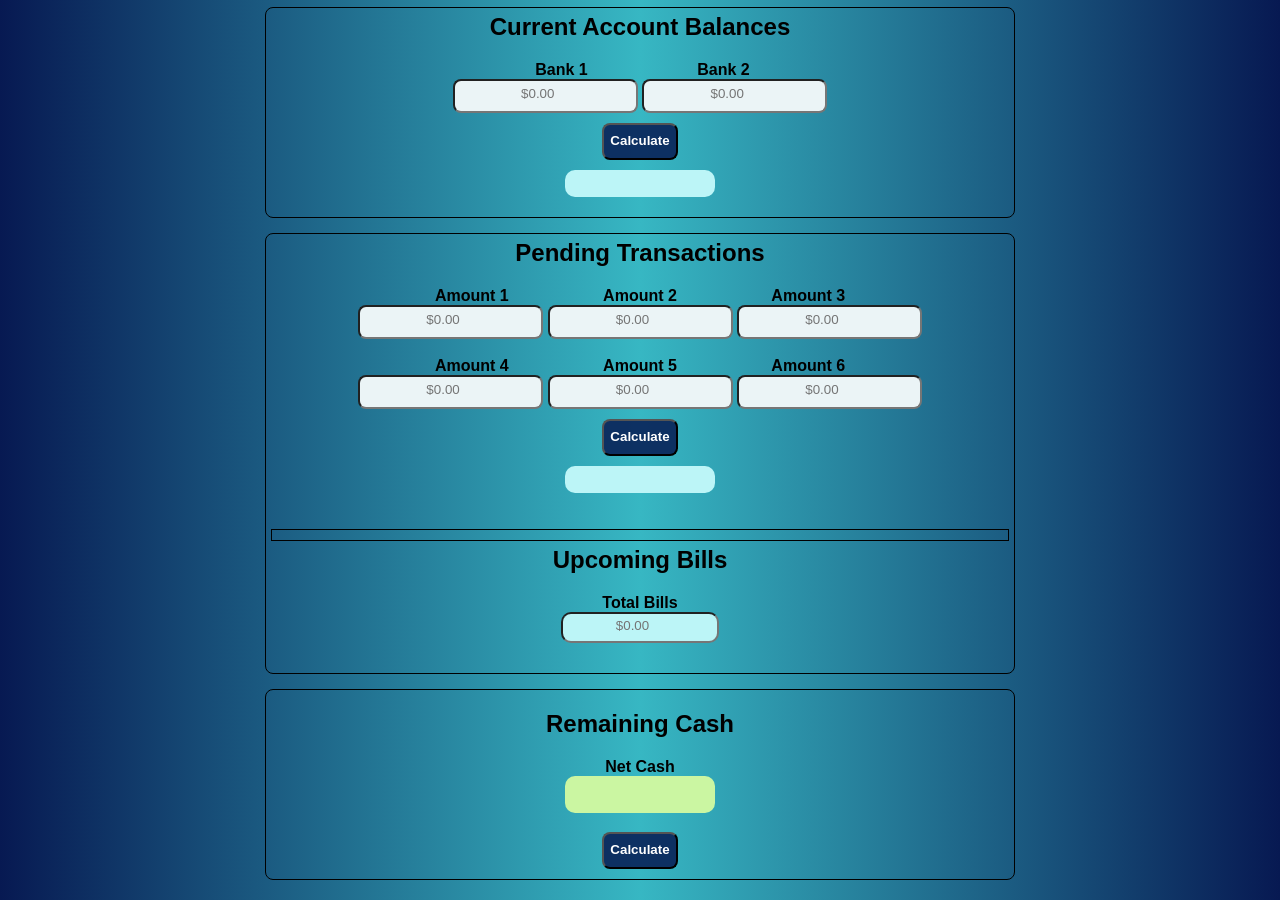
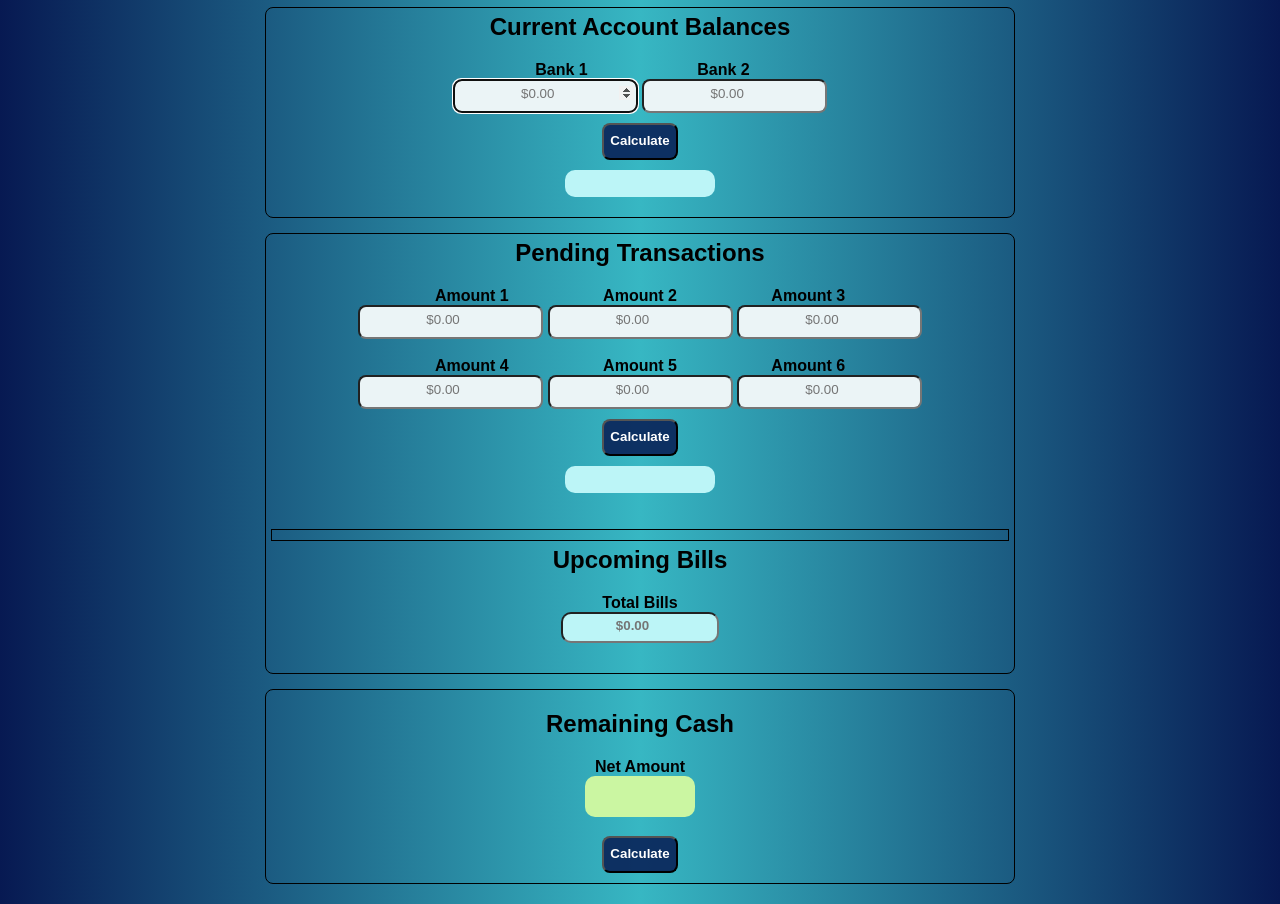
Before and after one commit to cbyzz24/Bottom_Line_Calc, a plain HTML site: page index.html in a window 1280 px wide. Shown: the part 60-964 px from the top of the page. Drawn offline with Linux system fonts and the light colour scheme.

Commit message:
Style edits

```diff
--- a/index.html
+++ b/index.html
@@ -13,7 +13,7 @@
         <h2>Current Account Balances</h2>
         <label class="bankLabel" for="">Bank 1</label>
         <label class="bankLabel" for="">Bank 2</label> <br>
-        <input class="amt" id="bank1Balance" type="number" placeholder="$0.00" >
+        <input class="amt" id="bank1Balance" type="number" placeholder="$0.00" autofocus >
         <input class="amt" id="bank2Balance" type="number" placeholder="$0.00" > <br>
         <input id="bankBtn" type="button" value="Calculate" onclick="calcBankBal()" >
         <div id="bankTotalDisplay" type="number"></div>
@@ -51,7 +51,7 @@
     <div class="section3">
         <h2>Remaining Cash</h2>
         <!-- <label class="netCashLabel" for="">Net Cash</label> <br>  -->
-         <h4>Net Cash</h4>
+         <h4>Net Amount</h4>
         <output id="netCashDisplay" type="number"></output> <br> <br>
         <input id="netCashBtn" type="button" value="Calculate" onclick="calcNetCash()" > <br>
 
--- a/style.css
+++ b/style.css
@@ -66,6 +66,7 @@ h2{
     height: 12px;
     border-radius: 10px;
     padding-top: 5px;
+    font-weight: bold;
 }
 
 #bankBtn{
@@ -112,6 +113,7 @@ h2{
     height: 12px;
     border-radius: 10px;
     padding-top: 5px;
+    font-weight: bold;
 }
 
 
@@ -156,6 +158,7 @@ hr.solid{
     height: 12px;
     border-radius: 10px;
     padding-top: 5px;
+    font-weight: bold;
 }
 
 
@@ -175,11 +178,12 @@ hr.solid{
 #netCashDisplay{
     margin-top: 15px;
     padding-top: 10px;
-    padding-left: 75px;
-    padding-right: 75px;
+    padding-left: 55px;
+    padding-right: 55px;
     /* background-color: rgba(122, 245, 196, 0.726); */
     /* background-color: #BFF6C3; */
     font-weight: bold;
+    font-size: 1.2em;
     background-color: hsl(91, 82%, 80%);
     width: 150px;
     height: 15px;
```
